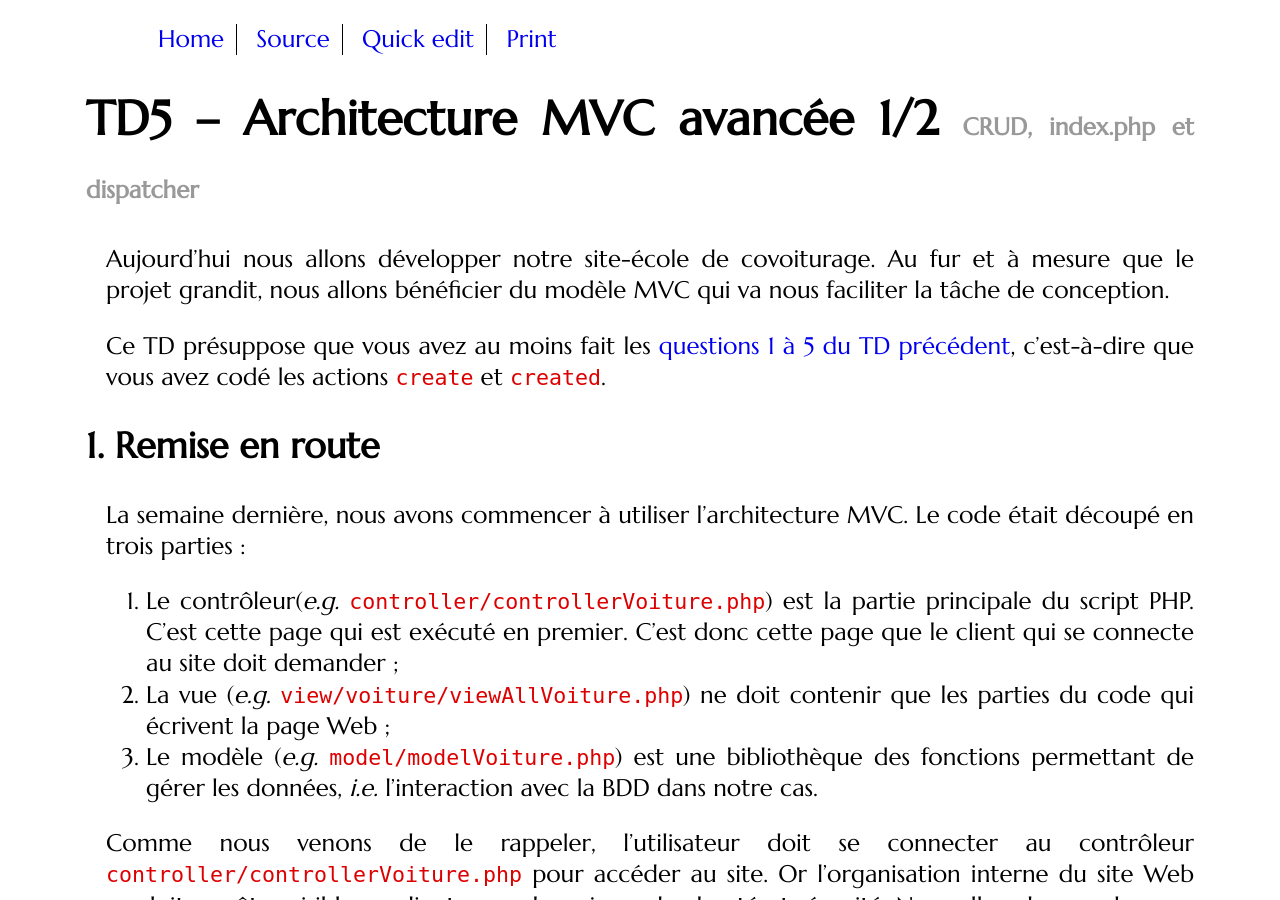
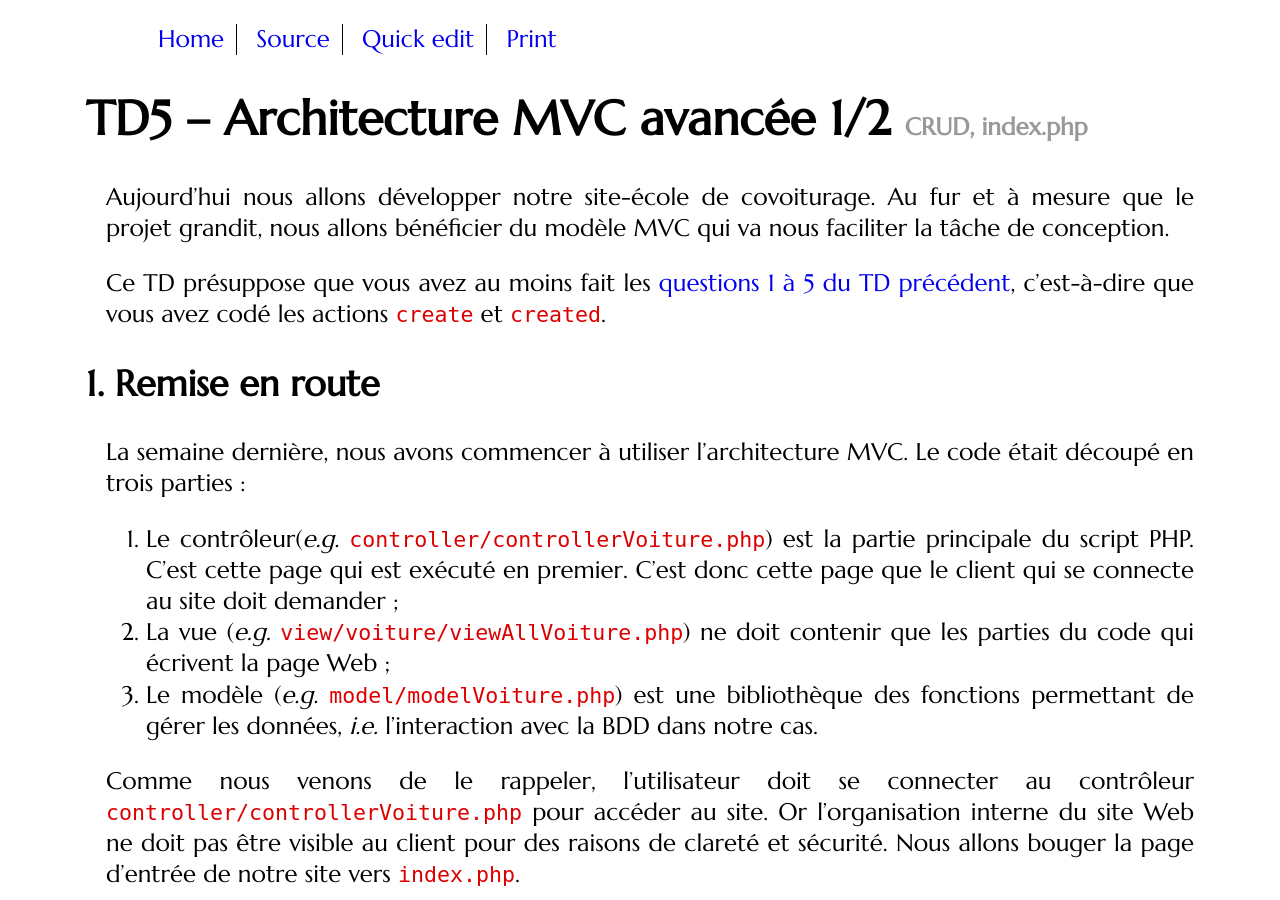
Before and after one commit to romainlebreton/R3.01-DeveloppementWeb, a Jekyll site: the page built from tutorials/tutorial5.md, in a window 1280 px wide and 900 px high. Built offline with Jekyll 4.4.1, drawn with Linux system fonts in a browser that asks for light colours; some web fonts are replaced.

Commit message:
Update tutorial5.md

```diff
--- a/tutorials/tutorial5.md
+++ b/tutorials/tutorial5.md
@@ -1,6 +1,6 @@
 ---
 title: TD5 &ndash; Architecture MVC avancée 1/2
-subtitle: CRUD, index.php et dispatcher
+subtitle: CRUD, index.php <!--et dispatcher-->
 layout: tutorial
 ---
 
```
